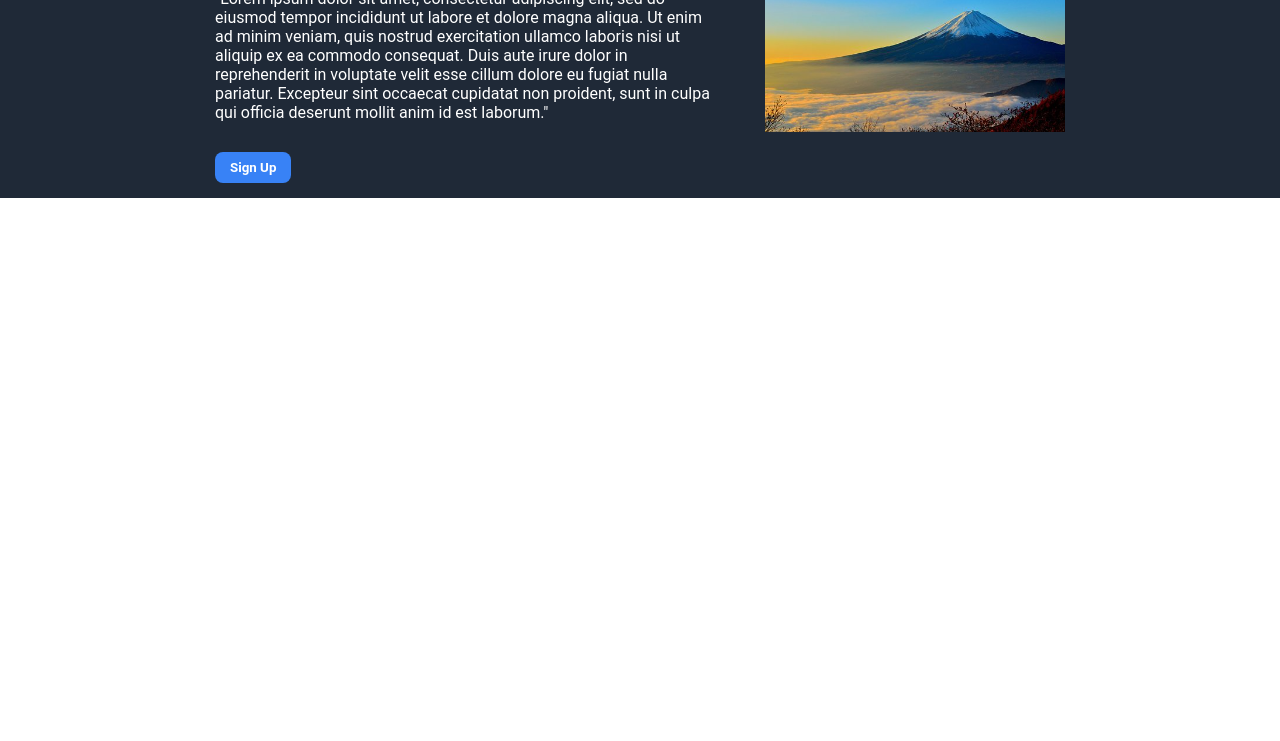
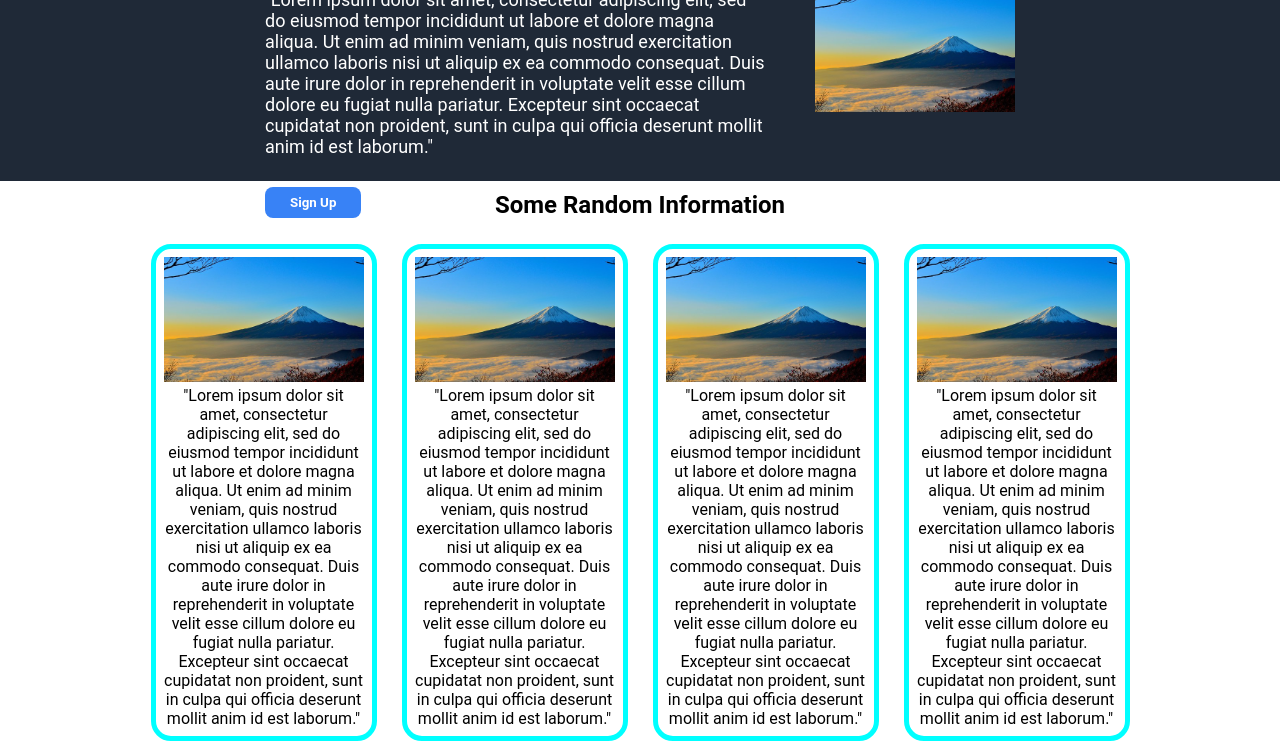
Before and after one commit to jason21715/odin-landing-page, a plain HTML site: page index.html in a window 1280 px wide. Shown: the part 219-960 px from the top of the page. Before the commit the page ends 800 px from the top, so only its background shows below. Drawn offline with Linux system fonts and the light colour scheme.

Commit message:
Add info cards

```diff
--- a/index.html
+++ b/index.html
@@ -29,10 +29,47 @@
                 <button>Sign Up</button>
             </div>
             <div>
-                <img src="./mtfuji.jpg" alt="Picture of Mt.Fuji" style="width: 300px; height: 200px;">
+                <img src="./mtfuji.jpg" alt="Picture of Mt.Fuji" style="width: 200px; height: 125px;">
             </div>
         </div>
+    </div>
 
+    <div class="content">
+        <h3>Some Random Information</h3>
+        <div class="content-containers">
+            <div>
+                <img src="./mtfuji.jpg" alt="Picture of Mt.Fuji" style="width: 200px; height: 125px;">
+                <p>"Lorem ipsum dolor sit amet, consectetur adipiscing elit, sed do eiusmod tempor incididunt ut labore et dolore magna aliqua.
+                    Ut enim ad minim veniam, quis nostrud exercitation ullamco laboris nisi ut aliquip ex ea commodo consequat.
+                    Duis aute irure dolor in reprehenderit in voluptate velit esse cillum dolore eu fugiat nulla pariatur.
+                    Excepteur sint occaecat cupidatat non proident, sunt in culpa qui officia deserunt mollit anim id est laborum."
+                </p>
+            </div>
+            <div>
+                <img src="./mtfuji.jpg" alt="Picture of Mt.Fuji" style="width: 200px; height: 125px;">
+                <p>"Lorem ipsum dolor sit amet, consectetur adipiscing elit, sed do eiusmod tempor incididunt ut labore et dolore magna aliqua.
+                    Ut enim ad minim veniam, quis nostrud exercitation ullamco laboris nisi ut aliquip ex ea commodo consequat.
+                    Duis aute irure dolor in reprehenderit in voluptate velit esse cillum dolore eu fugiat nulla pariatur.
+                    Excepteur sint occaecat cupidatat non proident, sunt in culpa qui officia deserunt mollit anim id est laborum."
+                </p>
+            </div>
+            <div>
+                <img src="./mtfuji.jpg" alt="Picture of Mt.Fuji" style="width: 200px; height: 125px;">
+                <p>"Lorem ipsum dolor sit amet, consectetur adipiscing elit, sed do eiusmod tempor incididunt ut labore et dolore magna aliqua.
+                    Ut enim ad minim veniam, quis nostrud exercitation ullamco laboris nisi ut aliquip ex ea commodo consequat.
+                    Duis aute irure dolor in reprehenderit in voluptate velit esse cillum dolore eu fugiat nulla pariatur.
+                    Excepteur sint occaecat cupidatat non proident, sunt in culpa qui officia deserunt mollit anim id est laborum."
+                </p>
+            </div>
+            <div>
+                <img src="./mtfuji.jpg" alt="Picture of Mt.Fuji" style="width: 200px; height: 125px;">
+                <p>"Lorem ipsum dolor sit amet, consectetur adipiscing elit, sed do eiusmod tempor incididunt ut labore et dolore magna aliqua.
+                    Ut enim ad minim veniam, quis nostrud exercitation ullamco laboris nisi ut aliquip ex ea commodo consequat.
+                    Duis aute irure dolor in reprehenderit in voluptate velit esse cillum dolore eu fugiat nulla pariatur.
+                    Excepteur sint occaecat cupidatat non proident, sunt in culpa qui officia deserunt mollit anim id est laborum."
+                </p>
+            </div>
+        </div>
     </div>
 </body>
 </html>
--- a/styles.css
+++ b/styles.css
@@ -14,6 +14,7 @@ html, body {
     flex-direction: column;
     background-color: #1F2937;
     color: white;
+    height: 50%;
 }
 
 a {
@@ -24,8 +25,9 @@ a {
 nav {
     display: flex;
     padding: 25px;
-    justify-content: space-around;
+    justify-content: center;
     align-items: center;
+    gap: 425px;
 }
 
 nav .header {
@@ -57,6 +59,7 @@ nav ul li{
 .sub-text p {
     margin-top: 5px ;
     margin-bottom: 15px;
+    font-size: 18px;
 }
 
 .sub-text button {
@@ -66,5 +69,32 @@ nav ul li{
     border: none;
     border-radius: 8px;
     margin: 15px 0px 15px 0px;
-    padding: 8px 15px;
+    padding: 8px 25px;
 }
+
+.content {
+    height: 50%;
+}
+
+.content-containers {
+    display: flex;
+    justify-content: center;
+    gap: 25px;
+    flex-wrap: wrap;
+    flex: 1;
+}
+
+.content-containers div {
+    border: 5px solid cyan;
+    border-radius: 20px;
+    padding: 8px;
+    text-align: center;
+    flex: 0 0 15%;
+}
+
+.content h3{
+    text-align: center;
+    padding-top: 10px;
+    padding-bottom: 25px;
+    font-size: 24px;
+}
```
